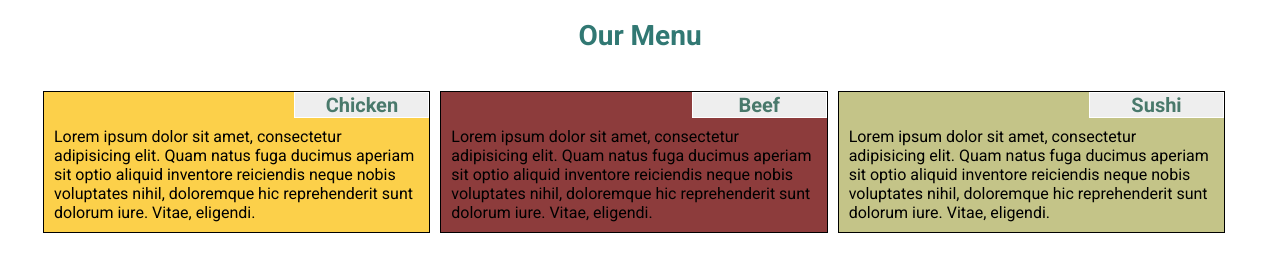
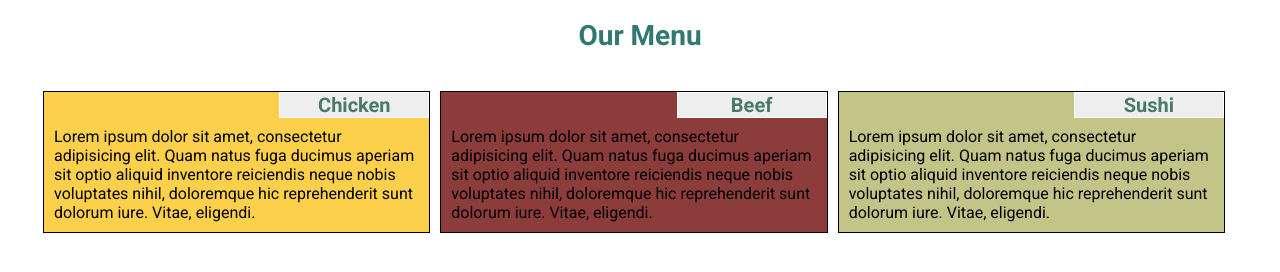
Before and after one commit to nutribe/coursera-jswd, a plain HTML site: page site/mod2-assigment/index.html in a window 1280 px wide. Drawn offline with Linux system fonts and the light colour scheme.

Commit message:
final version + minor fix

```diff
--- a/site/mod2-assigment/css/styles.css
+++ b/site/mod2-assigment/css/styles.css
@@ -66,7 +66,7 @@
 	margin: 0;
 	padding-right: 10px;
 	padding-left: 10px;
-	width: 35%;
+	width: 150px;
 	text-align: center;
 	font-size: 125%;
 	color: #49796b	;
```
